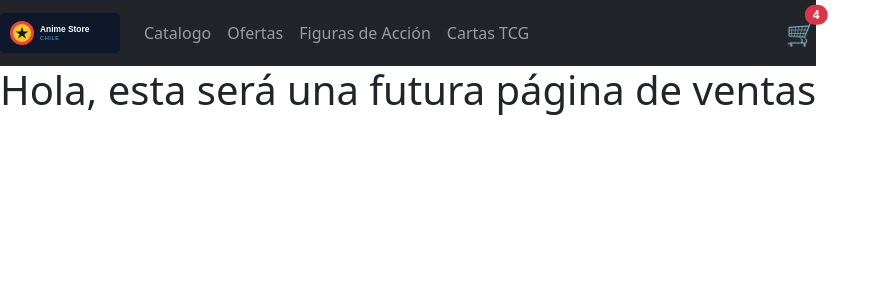
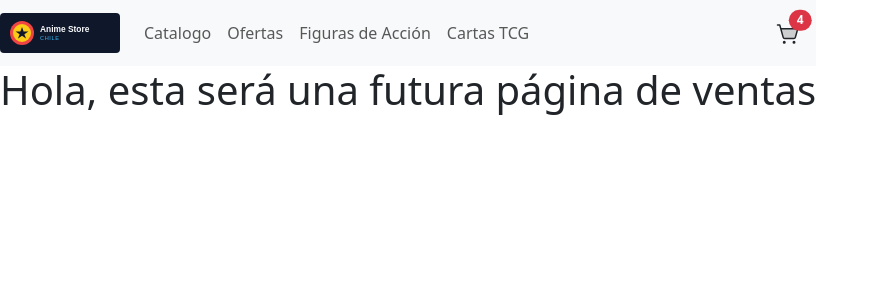
Before and after one commit to 300518/CoderHouseReact, a React (Vite) app: page / in a window 1280 px wide. Shown: the top 300 px of the page, without its empty margins (0-891 px from the left). Built offline with nearby package versions, Linux system fonts and the light colour scheme.

Commit message:
se utilizan librerías

```diff
--- a/src/components/CartWidget.jsx
+++ b/src/components/CartWidget.jsx
@@ -1,8 +1,9 @@
+import { PiShoppingCartSimpleDuotone } from "react-icons/pi";
 const CartWigdet = () => {
   return (
-    <div className="position-relative ms-3" style={{ cursor: "pointer" }}>
-      <span style={{ fontSize: "1.5rem" }}>🛒</span>
-      <span className="position-absolute top-0 start-100 translate-middle badge rounded-pill bg-danger">
+    <div className="position-relative ms-3" style={{ cursor: "pointer", paddingRight: "1rem" }}>
+      <PiShoppingCartSimpleDuotone fontSize={'1.5rem'} />
+      <span className="position-absolute top-0 start-90 translate-middle badge rounded-pill bg-danger">
         4
       </span>
     </div>
--- a/src/components/Navbar.jsx
+++ b/src/components/Navbar.jsx
@@ -3,7 +3,7 @@ import CartWigdet from "./CartWidget";
 
 const Navbar = () => {
   return (
-    <nav className="navbar navbar-expand-lg navbar-dark bg-dark">
+    <nav className="navbar navbar-expand-lg navbar-light bg-light">
       <a className="navbar-brand" href="">
         <img
           src={logoTienda}
```
